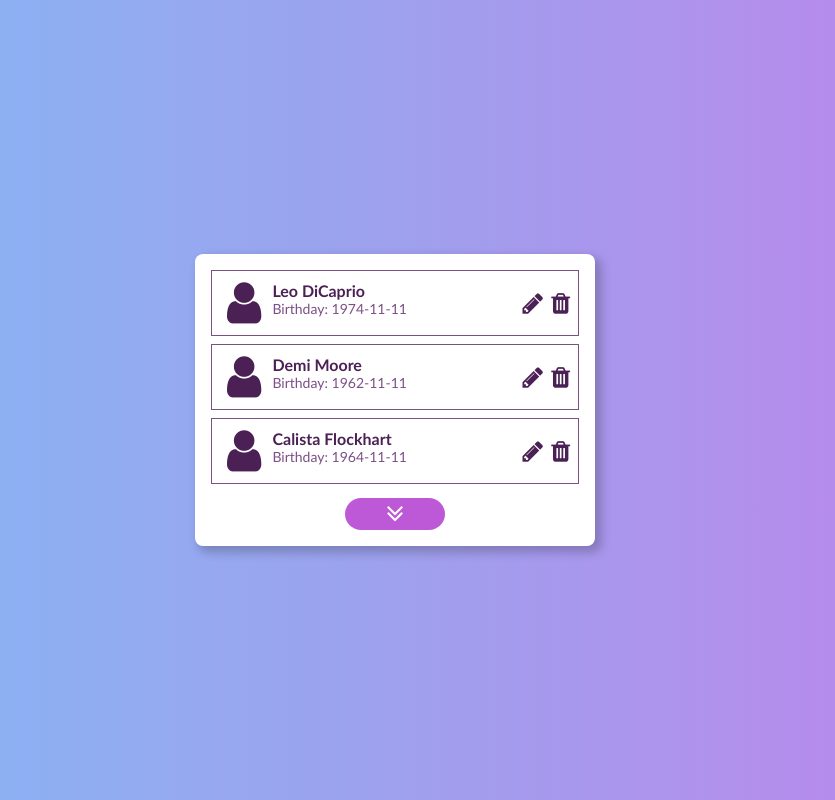
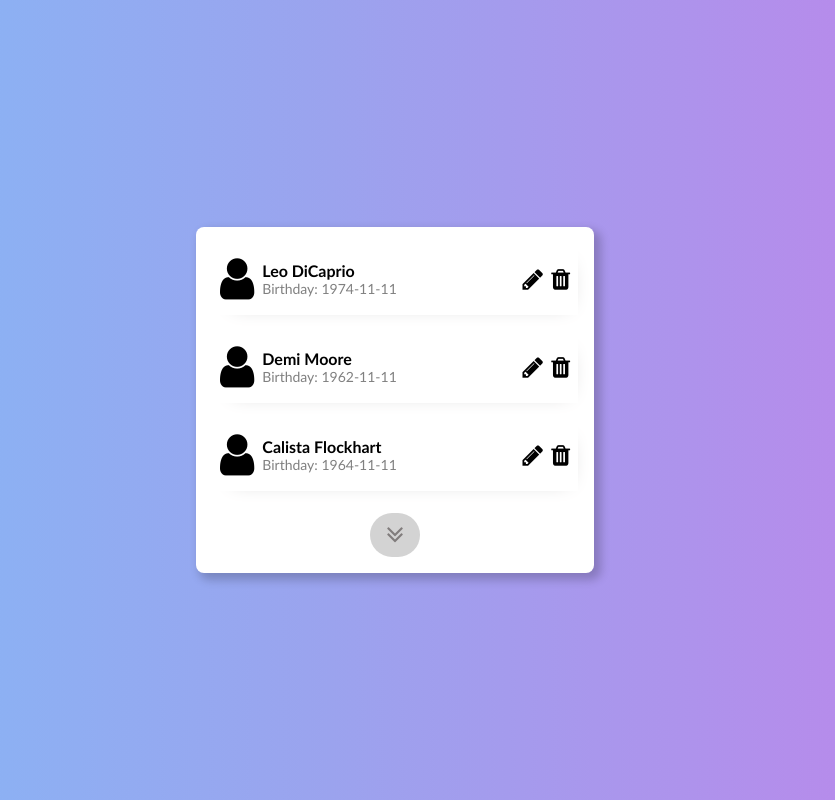
Before and after one commit to pasternakewa/birthday-reminder, a React (Create React App) app: page / in a window 1280 px wide. Shown: the whole page, without its empty margins (245-1080 px from the left). Built offline with nearby package versions, Linux system fonts and the light colour scheme.

Commit message:
Make requested style changes

```diff
--- a/src/App.css
+++ b/src/App.css
@@ -34,18 +34,13 @@
 .person {
   display: flex;
   flex-direction: row;
-  padding: 8px;
-  margin-bottom: 8px;
-  border: 1px solid #7d4f87;
+  padding: 12px 8px;
+  margin-bottom: 16px;
+  box-shadow: 6px 6px 20px -16px #c0bfbf;
   width: 350px;
 }
 
 .person-image {
-  display: flex;
-  flex-grow: 1;
-  flex: 1;
-  align-items: center;
-  justify-content: center;
   margin-right: 4px;
 }
 
@@ -55,29 +50,30 @@
   flex: 5;
   flex-direction: column;
   flex-grow: 5;
-  color: #4b2055;
+  color: black;
   font-family: Calibri, "Gill Sans", "Gill Sans MT", sans-serif;
   overflow-wrap: break-word;
   word-wrap: break-word;
   hyphens: auto;
   white-space: initial;
-  margin: 2px 0px;
+  justify-content: center;
+  margin: 2px 0px 2px 4px;
 }
 
 i.fas {
   font-size: 24px;
-  color: #4b2055;
+  color: black;
 }
 
 i.fas.fa-user {
   font-size: 48px;
-  color: #4b2055;
+  color: black;
 }
 
 i.fas.fa-angle-double-down,
 i.fas.fa-angle-double-up {
   font-size: 28px;
-  color: #fff;
+  color: #807c7c;
 }
 
 .person-buttons {
@@ -107,13 +103,12 @@
 }
 
 .new-person-button {
-  background-color: #bd59d7;
-  border: 0px solid #bd59d7;
+  background-color: #d3d3d3;
+  border: 0;
   color: #fff;
   cursor: pointer;
-  width: 100px;
-  height: 32px;
-  border-radius: 16px;
+  padding: 8px 16px;
+  border-radius: 9999px;
   display: flex;
   align-items: center;
   justify-content: center;
@@ -122,7 +117,7 @@
 }
 
 .new-person-button:hover {
-  background-color: #a64cbd;
+  background-color: #e0e0e0;
 }
 
 .new-person-button:active {
@@ -132,19 +127,18 @@
 
 .form {
   display: flex;
+  width: 100%;
   flex-direction: column;
   flex-grow: 1;
-  margin: 16px;
-  justify-content: flex-start;
+  margin: 16px 0px;
   align-items: flex-end;
 }
 
 .input-container {
+  width: 100%;
   display: flex;
   flex-direction: column;
-  width: 350px;
   height: 40px;
-  font-size: 14px;
   margin-bottom: 32px;
   font-size: 12px;
 }
@@ -153,11 +147,10 @@
   background-color: #ffffff;
   border: 1px solid #f5f5f5;
   box-shadow: 6px 6px 20px -9px #c0bfbf, -10px -10px 48px -9px #ffffff;
-  color: #4b2354;
-  width: 346px;
+  color: black;
   line-height: 24px;
-  border-radius: 12px;
-  padding-left: 4px;
+  border-radius: 24px;
+  padding: 8px;
 }
 
 .error {
--- a/src/components/Button.js
+++ b/src/components/Button.js
@@ -1,9 +1,14 @@
 import React from "react";
 
-const Button = ({ icon, handleChange }) => {
+const Button = ({ title, handleChange, style, type }) => {
   return (
-    <button className="new-person-button" onClick={handleChange}>
-      {icon}
+    <button
+      className="new-person-button"
+      onClick={handleChange}
+      style={style}
+      type={type}
+    >
+      {title}
     </button>
   );
 };
--- a/src/components/PeopleList.js
+++ b/src/components/PeopleList.js
@@ -68,12 +68,12 @@
         {peopleState.map(({ id, name, lastName, birthDate }) => (
           <div className="person" key={id}>
             <div className="person-image">
-              <i className="fas fa-user"></i>
+              <i className="fas fa-user" style={{}}></i>
             </div>
             <div className="person-data">
               <div style={{ fontWeight: "bold" }}>{`${name} ${lastName}`}</div>
               <div
-                style={{ fontSize: 14, color: "#7d4f87" }}
+                style={{ fontSize: 14, color: "gray" }}
               >{`Birthday: ${birthDate}`}</div>
             </div>
             <div className="person-buttons">
@@ -90,7 +90,7 @@
         ))}
       </div>
       <Button
-        icon={
+        title={
           isFormShown ? (
             <i className="fas fa-angle-double-up"></i>
           ) : (
@@ -122,13 +122,11 @@
             errorText={formState.birthDateError}
             placeholder="YYYY-MM-DD"
           />
-          <button
+          <Button
             type="submit"
-            className="new-person-button"
-            style={{ fontWeight: "bold", backgroundColor: "#57b847" }}
-          >
-            POTWIERDŹ
-          </button>
+            style={{ fontWeight: "bold", backgroundColor: "#42ba96" }}
+            title="Potwierdź"
+          />
         </form>
       )}
     </div>
```
